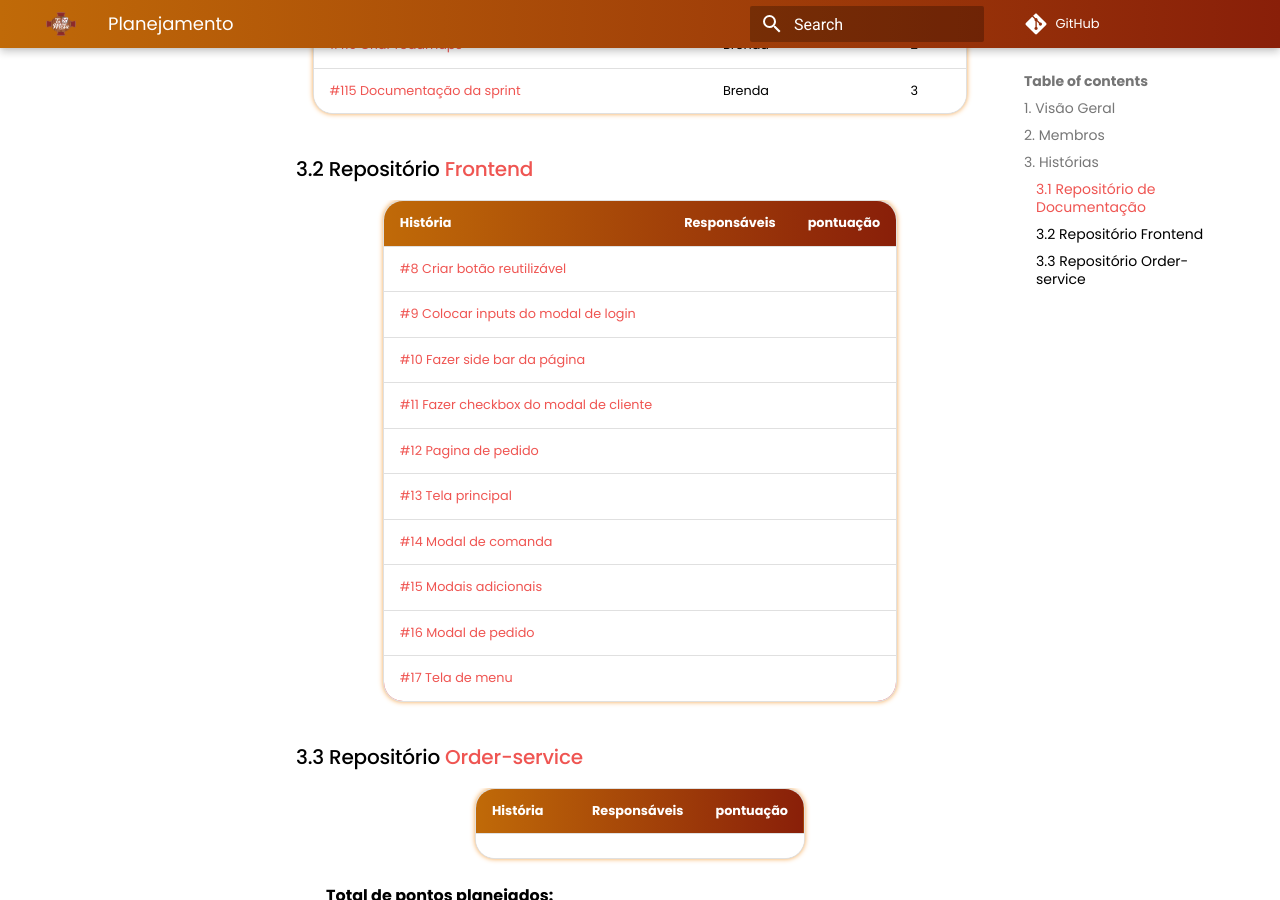
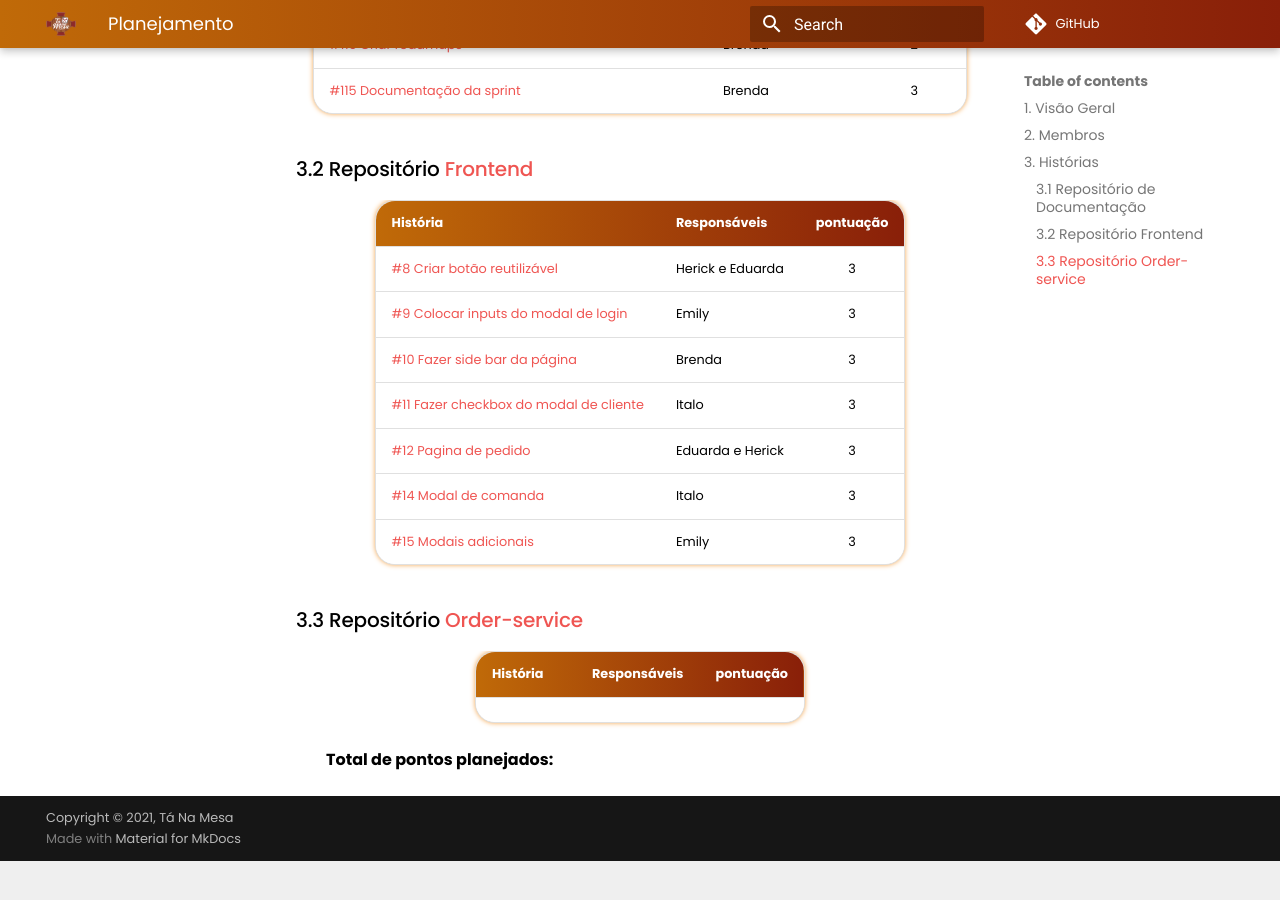
Before and after one commit to UnBArqDsw2021-1/2021.1_G02_TaNaMesa_docs, an MkDocs documentation site: the page built from docs/Sprints/Sprint-08/Planning-08.md, in a window 1280 px wide and 900 px high, scrolled down 1157 px. Built offline with MkDocs 1.6.1 and Material for MkDocs 9.7.7, drawn with Linux system fonts in a browser that asks for light colours; comment, search, counter and statistics services are not loaded; after the commit the page ends 2018 px from its top, so only the background shows below that.

Commit message:
(#115) Adicionando responsaveis e pontuacao do frontend

```diff
--- a/docs/Sprints/Sprint-08/Planning-08.md
+++ b/docs/Sprints/Sprint-08/Planning-08.md
@@ -35,16 +35,13 @@
 ### 3.2 Repositório [Frontend](https://github.com/UnBArqDsw2021-1/2021.1_G02_TaNaMesa_Frontend)
 |  História  | Responsáveis  | pontuação |
 | :--------  | :-----------  | :-------: |
-| [#8 Criar botão reutilizável](https://github.com/UnBArqDsw2021-1/2021.1_G02_TaNaMesa_Frontend/issues/8) | | |
-| [#9 Colocar inputs do modal de login](https://github.com/UnBArqDsw2021-1/2021.1_G02_TaNaMesa_Frontend/issues/9) | | |
-| [#10 Fazer side bar da página](https://github.com/UnBArqDsw2021-1/2021.1_G02_TaNaMesa_Frontend/issues/10) | | |
-| [#11 Fazer checkbox do modal de cliente](https://github.com/UnBArqDsw2021-1/2021.1_G02_TaNaMesa_Frontend/issues/11) | | |
-| [#12 Pagina de pedido](https://github.com/UnBArqDsw2021-1/2021.1_G02_TaNaMesa_Frontend/issues/12) | | |
-| [#13 Tela principal](https://github.com/UnBArqDsw2021-1/2021.1_G02_TaNaMesa_Frontend/issues/13) | | |
-| [#14 Modal de comanda](https://github.com/UnBArqDsw2021-1/2021.1_G02_TaNaMesa_Frontend/issues/14) | | |
-| [#15 Modais adicionais](https://github.com/UnBArqDsw2021-1/2021.1_G02_TaNaMesa_Frontend/issues/15) | | |
-| [#16 Modal de pedido](https://github.com/UnBArqDsw2021-1/2021.1_G02_TaNaMesa_Frontend/issues/16) | | |
-| [#17 Tela de menu](https://github.com/UnBArqDsw2021-1/2021.1_G02_TaNaMesa_Frontend/issues/17) | | |
+| [#8 Criar botão reutilizável](https://github.com/UnBArqDsw2021-1/2021.1_G02_TaNaMesa_Frontend/issues/8) | Herick e Eduarda | 3 |
+| [#9 Colocar inputs do modal de login](https://github.com/UnBArqDsw2021-1/2021.1_G02_TaNaMesa_Frontend/issues/9) | Emily | 3 |
+| [#10 Fazer side bar da página](https://github.com/UnBArqDsw2021-1/2021.1_G02_TaNaMesa_Frontend/issues/10) | Brenda | 3 | (e divida de botoes)
+| [#11 Fazer checkbox do modal de cliente](https://github.com/UnBArqDsw2021-1/2021.1_G02_TaNaMesa_Frontend/issues/11) | Italo | 3 |
+| [#12 Pagina de pedido](https://github.com/UnBArqDsw2021-1/2021.1_G02_TaNaMesa_Frontend/issues/12) | Eduarda e Herick | 3 |
+| [#14 Modal de comanda](https://github.com/UnBArqDsw2021-1/2021.1_G02_TaNaMesa_Frontend/issues/14) | Italo | 3 |
+| [#15 Modais adicionais](https://github.com/UnBArqDsw2021-1/2021.1_G02_TaNaMesa_Frontend/issues/15) | Emily | 3 |
 
 ### 3.3 Repositório [Order-service](https://github.com/UnBArqDsw2021-1/2021.1_G02_TaNaMesa_Order_Service)
 |     História     |  Responsáveis   | pontuação |
```
